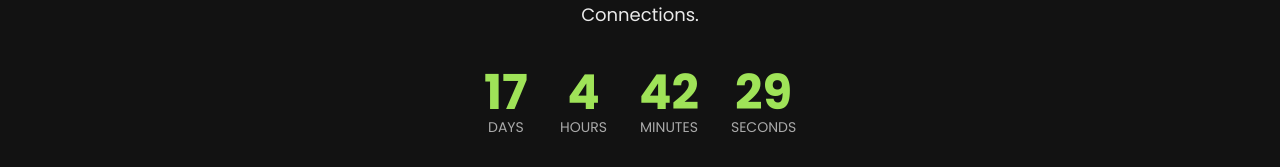
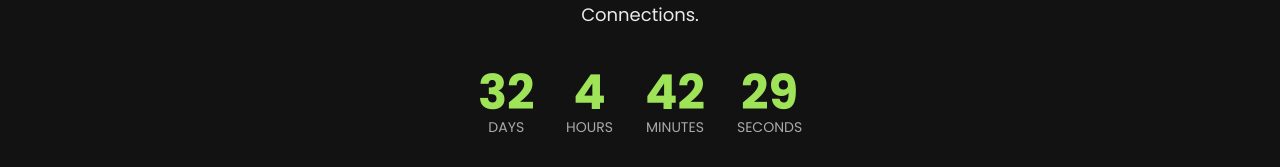
Before and after one commit to MonalikaPatnaik/GetReferred, a Next.js app in the folder networth/: page / in a window 1280 px wide. Shown: the part 354-521 px from the top of the page. Built offline with nearby package versions, Linux system fonts and the light colour scheme; no server answers.

Commit message:
changed time

```diff
--- a/networth/app/components/ComingSoon.tsx
+++ b/networth/app/components/ComingSoon.tsx
@@ -41,7 +41,7 @@ const ComingSoon: React.FC = () => {
   };
 
   const calculateTimeLeft = () => {
-    const launchDate = new Date("2025-02-28T23:59:59");
+    const launchDate = new Date("2025-03-15T23:59:59");
     const now = new Date().getTime();
     const difference = launchDate.getTime() - now;
     return difference > 0
```
